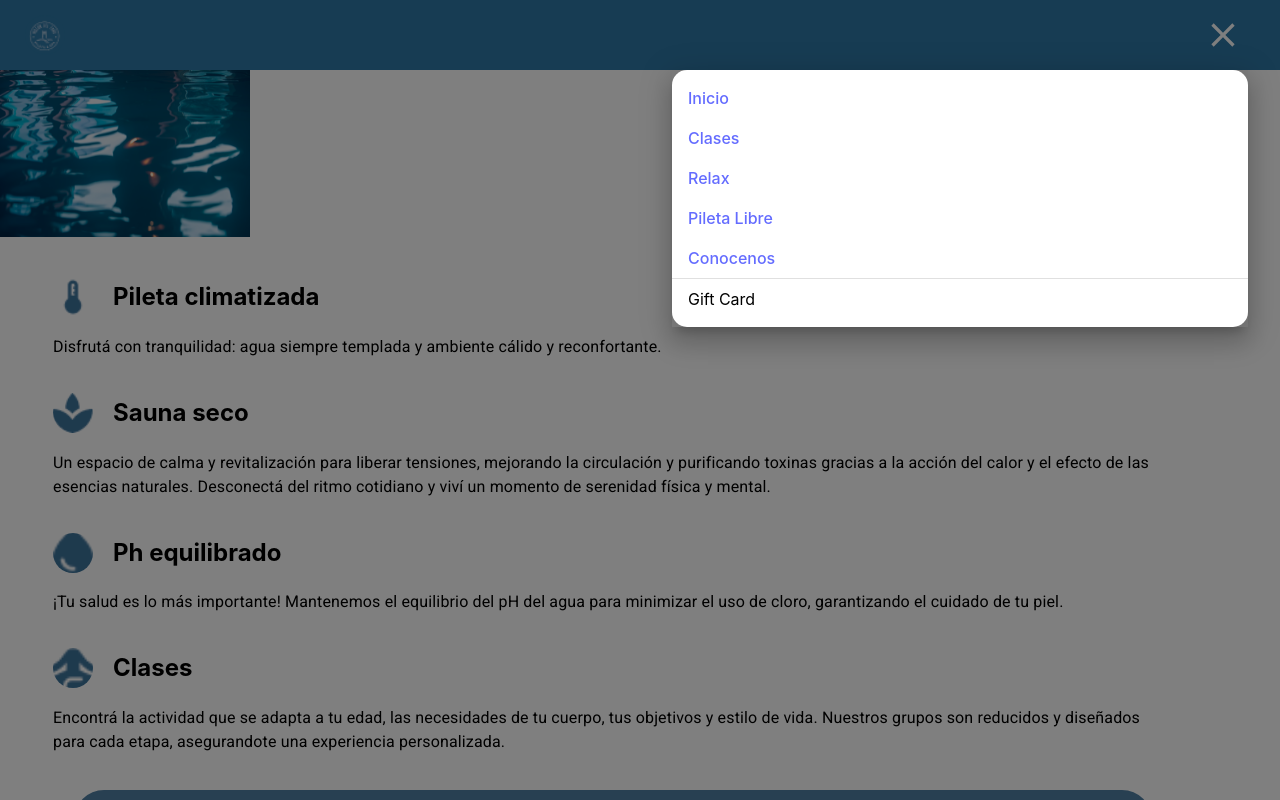
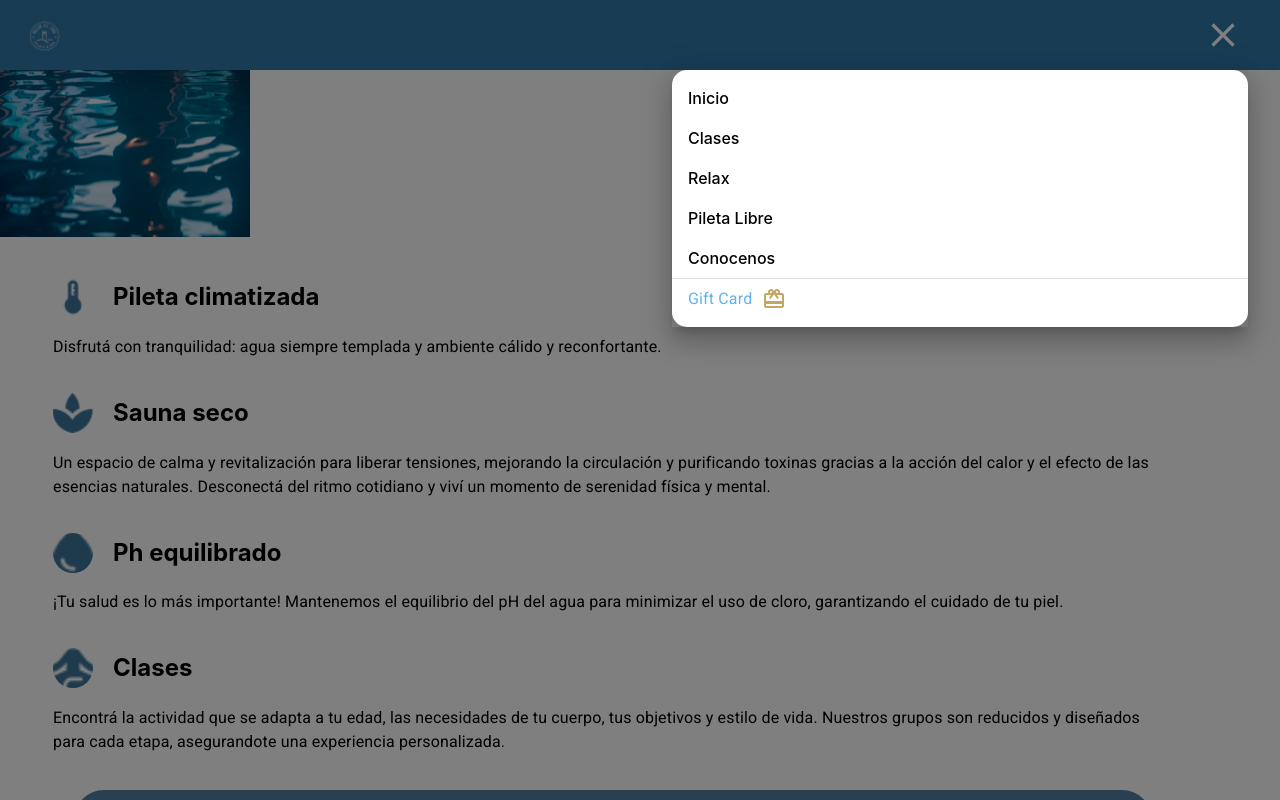
Before and after one commit to MateoFernandezBanchi/MojonDelFaro, a React (Vite) app: page / in a window 1280 px wide. Both pictures are taken after a click on the button 1223 px from the left and 35 px from the top of the page. Shown: the top 800 px of the page. Built offline with nearby package versions, Linux system fonts and the light colour scheme.

Commit message:
menuDrawer styles

```diff
--- a/src/components/navBar/MenuDrawer.jsx
+++ b/src/components/navBar/MenuDrawer.jsx
@@ -1,29 +1,37 @@
-import { Divider, List, ListItem } from '@mui/material'
+import { Box, Divider, List, ListItem, Typography } from '@mui/material'
 import React from 'react'
 import { Link } from "react-router-dom";
+import CardGiftcardIcon from '@mui/icons-material/CardGiftcard';
 
 export const MenuDrawer = () => {
   return (
     <div className='menuMobileContainer'>
         <List className='menuMobile' sx={{borderRadius:"15px"}}>
             <ListItem>
-                <Link to="/">Inicio</Link>
+                <Link to="/" style={{color:"black"}}>Inicio</Link>
             </ListItem>
             <ListItem>
-            <Link to="/clases">Clases</Link>
+            <Link to="/clases" style={{color:"black"}}>Clases</Link>
             </ListItem>
             <ListItem>
-            <Link to="/relax">Relax</Link>
+            <Link to="/relax" style={{color:"black"}}>Relax</Link>
             </ListItem>
             <ListItem>
-            <Link to="/piletalibre">Pileta Libre</Link>
+            <Link to="/piletalibre" style={{color:"black"}}>Pileta Libre</Link>
             </ListItem>
             <ListItem>
-            <Link to="/conocenos">Conocenos</Link>
+            <Link to="/conocenos" style={{color:"black"}}>Conocenos</Link>
             </ListItem>
-            <Divider></Divider>
-            <ListItem>
+            <Divider sx={{bgColor:"blue"}}></Divider>
+            <ListItem >
+            <Link to="/" >
+                <Box sx={{display:"flex", alignItems:"center", gap:"10px"}}>
+                <Typography color="rgba(97, 179, 238, 1)">
                 Gift Card
+                </Typography>
+                <CardGiftcardIcon sx={{color:"rgba(198, 166, 100, 1)"}}/>
+                </Box>
+                </Link>
             </ListItem>
         </List>
     </div>
```
